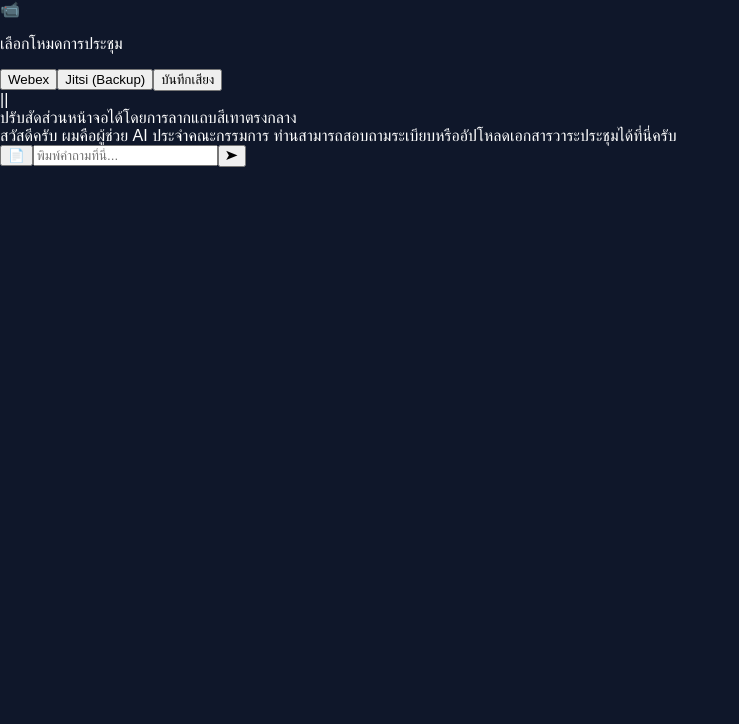
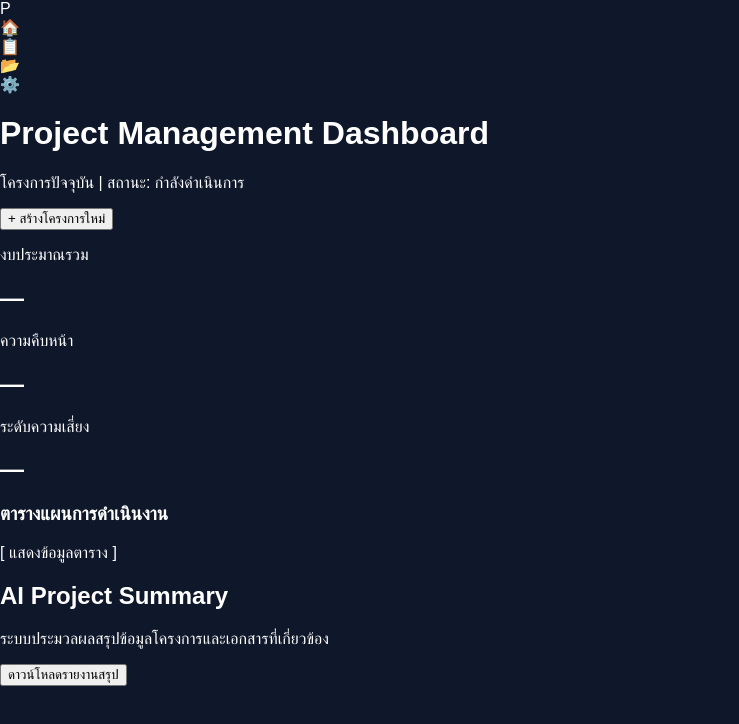
Before and after one commit to nopparatgroupthailand-ship-it/prove-ai-suite, a Next.js app: page /meeting-main in a window 1280 px wide. Shown: the top 724 px of the page, without its empty margins (0-739 px from the left). Built offline with nearby package versions, Linux system fonts and the light colour scheme.

Commit message:
update dashboard UI: remove personal data and set generic placeholders

```diff
--- a/src/app/meeting-main/page.tsx
+++ b/src/app/meeting-main/page.tsx
@@ -1,79 +1,67 @@
 "use client";
 
-import React, { useState, useRef, useEffect } from "react";
+import React from "react";
 
 export default function MeetingMainPage() {
-  const containerRef = useRef<HTMLDivElement>(null);
-  const leftPaneRef = useRef<HTMLDivElement>(null);
+  return (
+    <div className="flex h-screen w-full bg-gray-50 text-gray-900 overflow-hidden">
 
-  // ระบบลากปรับขนาด
-  const startResizing = (e: React.MouseEvent) => {
-    const startX = e.clientX;
-    const startWidth = leftPaneRef.current?.offsetWidth || 0;
+      {/* 1. Sidebar ซ้าย */}
+      <aside className="w-20 bg-slate-900 flex flex-col items-center py-8 space-y-10 text-white">
+        <div className="text-2xl font-bold text-blue-400">P</div>
+        <div className="space-y-6 opacity-60">
+          <div>🏠</div>
+          <div>📋</div>
+          <div>📂</div>
+          <div>⚙️</div>
+        </div>
+      </aside>
 
-    const onMouseMove = (moveEvent: MouseEvent) => {
-      if (leftPaneRef.current && containerRef.current) {
-        const newWidth = ((startWidth + (moveEvent.clientX - startX)) / containerRef.current.offsetWidth) * 100;
-        if (newWidth > 15 && newWidth < 85) {
-          leftPaneRef.current.style.width = `${newWidth}%`;
-        }
-      }
-    };
+      {/* 2. Content กลาง */}
+      <main className="flex-1 flex flex-col p-8 overflow-y-auto">
+        <header className="flex justify-between items-center mb-8">
+          <div>
+            <h1 className="text-2xl font-bold">Project Management Dashboard</h1>
+            <p className="text-gray-500">โครงการปัจจุบัน | สถานะ: กำลังดำเนินการ</p>
+          </div>
+          <button className="bg-blue-600 text-white px-6 py-2 rounded-lg font-semibold hover:bg-blue-700">
+            + สร้างโครงการใหม่
+          </button>
+        </header>
 
-    const onMouseUp = () => {
-      document.removeEventListener("mousemove", onMouseMove);
-      document.removeEventListener("mouseup", onMouseUp);
-    };
+        <section className="grid grid-cols-3 gap-6 mb-8">
+          {[
+            { title: "งบประมาณรวม", val: "—" },
+            { title: "ความคืบหน้า", val: "—" },
+            { title: "ระดับความเสี่ยง", val: "—" }
+          ].map((item, i) => (
+            <div key={i} className="bg-white p-6 rounded-2xl border border-gray-200 shadow-sm">
+              <p className="text-sm text-gray-500 mb-1">{item.title}</p>
+              <h2 className="text-2xl font-bold">{item.val}</h2>
+            </div>
+          ))}
+        </section>
 
-    document.addEventListener("mousemove", onMouseMove);
-    document.addEventListener("mouseup", onMouseUp);
-  };
+        <section className="flex-1 bg-white rounded-2xl border border-gray-200 p-6 shadow-sm">
+          <h3 className="font-bold mb-4">ตารางแผนการดำเนินงาน</h3>
+          <div className="h-64 flex items-center justify-center border-2 border-dashed border-gray-200 rounded-xl text-gray-400">
+            [ แสดงข้อมูลตาราง ]
+          </div>
+        </section>
+      </main>
 
-  return (
-    <div ref={containerRef} className="flex w-screen h-screen overflow-hidden bg-white">
-      {/* ฝั่งซ้าย: ห้องประชุม (Black Background) */}
-      <div ref={leftPaneRef} style={{ width: "60%" }} className="bg-black flex flex-col h-full">
-        <div className="flex-1 flex items-center justify-center text-slate-600">
-          <div className="text-center">
-            <span className="text-4xl">📹</span>
-            <p>เลือกโหมดการประชุม</p>
+      {/* 3. Panel ขวา */}
+      <aside className="w-80 bg-white border-l border-gray-200 p-6 flex flex-col">
+        <h2 className="font-bold mb-6">AI Project Summary</h2>
+        <div className="flex-1 space-y-6">
+          <div className="bg-gray-50 p-4 rounded-xl border border-gray-100">
+            <p className="text-sm text-gray-600">ระบบประมวลผลสรุปข้อมูลโครงการและเอกสารที่เกี่ยวข้อง</p>
           </div>
         </div>
-        <div className="h-16 bg-[#1e293b] flex items-center justify-center gap-2">
-          <button className="text-white border border-slate-600 px-4 py-2 rounded text-sm hover:bg-slate-700">Webex</button>
-          <button className="text-white border border-slate-600 px-4 py-2 rounded text-sm hover:bg-slate-700">Jitsi (Backup)</button>
-          <button className="text-red-400 border border-slate-600 px-4 py-2 rounded text-sm hover:bg-slate-800">บันทึกเสียง</button>
-        </div>
-      </div>
-
-      {/* แถบสีเทาตรงกลาง (Resizer) */}
-      <div
-        onMouseDown={startResizing}
-        className="w-[10px] bg-slate-200 cursor-col-resize hover:bg-blue-600 flex items-center justify-center text-slate-400 font-bold text-xs select-none"
-      >
-        ||
-      </div>
-
-      {/* ฝั่งขวา: AI Assistant */}
-      <div className="flex-1 flex flex-col bg-white h-full shadow-[-2px_0_10px_rgba(0,0,0,0.05)]">
-        <div className="p-4 border-b border-slate-200 bg-slate-50">
-          <div className="text-xs text-slate-500">
-            ปรับสัดส่วนหน้าจอได้โดยการลากแถบสีเทาตรงกลาง
-          </div>
-        </div>
-
-        <div className="flex-1 overflow-y-auto p-5">
-          <div className="bg-slate-100 p-3 rounded-lg border border-slate-200 text-slate-800 text-lg">
-            สวัสดีครับ ผมคือผู้ช่วย AI ประจำคณะกรรมการ ท่านสามารถสอบถามระเบียบหรืออัปโหลดเอกสารวาระประชุมได้ที่นี่ครับ
-          </div>
-        </div>
-
-        <div className="p-4 border-t border-slate-200 flex gap-2">
-          <button className="bg-slate-500 text-white px-4 rounded-lg">📄</button>
-          <input className="flex-1 border border-slate-300 rounded-lg p-3" placeholder="พิมพ์คำถามที่นี่..." />
-          <button className="bg-blue-600 text-white px-6 rounded-lg">➤</button>
-        </div>
-      </div>
+        <button className="w-full bg-slate-900 text-white py-3 rounded-xl font-medium">
+          ดาวน์โหลดรายงานสรุป
+        </button>
+      </aside>
     </div>
   );
 }
```
